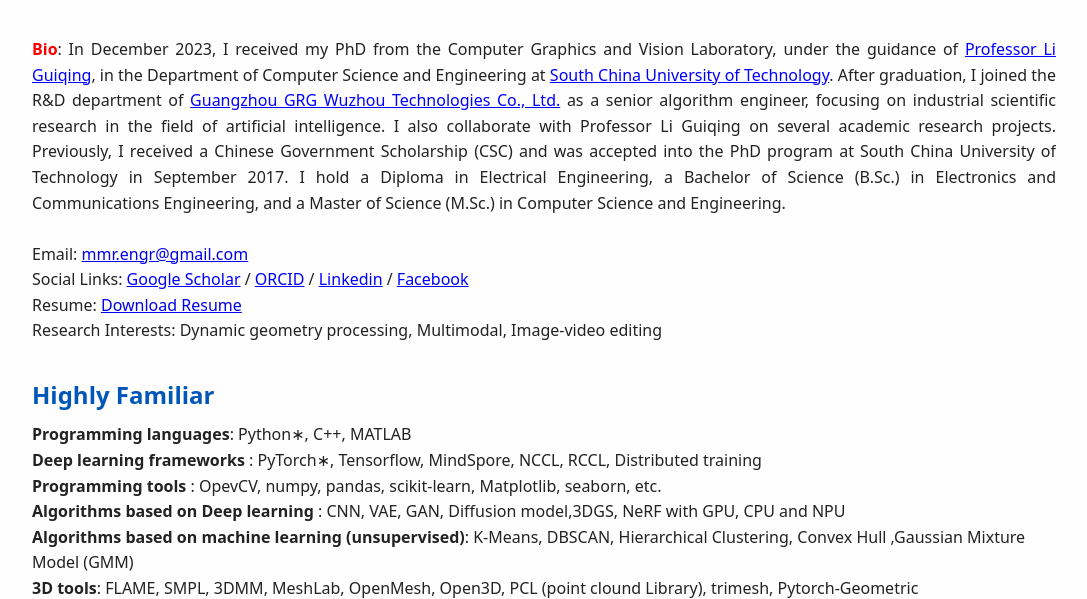
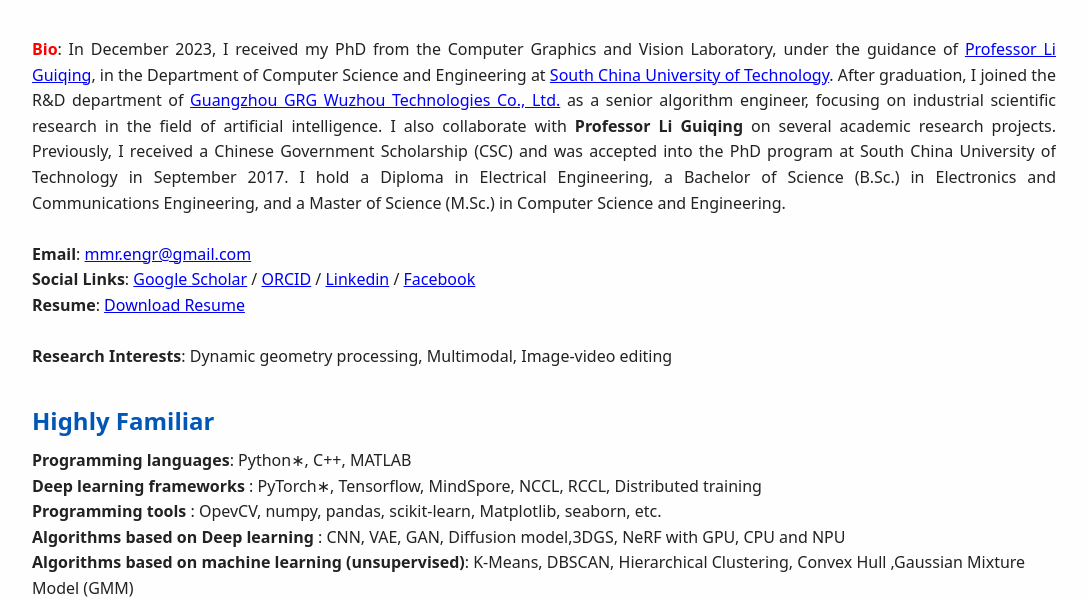
Before and after one commit to mamunctg/mamunctg.github.io, a plain HTML site: page index.html in a window 1280 px wide. Shown: the part 483-1082 px from the top of the page, without its empty margins (96-1183 px from the left). Drawn offline with Linux system fonts and the light colour scheme; files whose address does not match are found by name.

Commit message:
Update index.html

```diff
--- a/index.html
+++ b/index.html
@@ -37,16 +37,17 @@
                     in the Department of Computer Science and Engineering at <a href="https://www.scut.edu.cn/new/" style="color: blue;">South China University of Technology</a>.
                     After graduation, I joined the R&D department of <a href="https://wuzhoucloud.com/" style="color: blue;">Guangzhou GRG Wuzhou Technologies Co., Ltd.</a> as a senior algorithm engineer,
                     focusing on industrial scientific research in the field of artificial intelligence.
-                    I also collaborate with Professor Li Guiqing on several academic research projects.
+                    I also collaborate with <b>Professor Li Guiqing </b> on several academic research projects.
 
                     Previously, I received a Chinese Government Scholarship (CSC) and was accepted into the PhD program at South China University of Technology in September 2017.
                     I hold a Diploma in Electrical Engineering, a Bachelor of Science (B.Sc.) in Electronics and Communications Engineering,
                     and a Master of Science (M.Sc.) in Computer Science and Engineering.</p>
                 <br>
-                <p>Email: <a href="mailto:your.email@example.com">mmr.engr@gmail.com</a></p>
-                Social Links: <a target="_blank" href="https://scholar.google.com/citations?user=Jw2zebgAAAAJ&hl=en" style="color: blue;" >Google Scholar</a> / <a target="_blank" href="https://orcid.org/0000-0002-5600-4874" style="color: blue;">ORCID</a> / <a target="_blank" href="https://www.linkedin.com/in/muhammad-mamunur-rashid-b5978153/" style="color: blue;">Linkedin</a> / <a target="_blank" href="https://www.facebook.com/md.mamunur.rashid.501" style="color:blue">Facebook</a>
-                <p>Resume: <a href="resume_cn.pdf" download>Download Resume</a></p>
-                <p>Research Interests: Dynamic geometry processing, Multimodal, Image-video editing</p>
+                <p><b>Email</b>: <a href="mailto:your.email@example.com">mmr.engr@gmail.com</a></p>
+                <b>Social Links</b>: <a target="_blank" href="https://scholar.google.com/citations?user=Jw2zebgAAAAJ&hl=en" style="color: blue;" >Google Scholar</a> / <a target="_blank" href="https://orcid.org/0000-0002-5600-4874" style="color: blue;">ORCID</a> / <a target="_blank" href="https://www.linkedin.com/in/muhammad-mamunur-rashid-b5978153/" style="color: blue;">Linkedin</a> / <a target="_blank" href="https://www.facebook.com/md.mamunur.rashid.501" style="color:blue">Facebook</a>
+                <p><b>Resume</b>: <a href="resume_cn.pdf" download>Download Resume</a></p>
+                <br>
+                <p><b>Research Interests</b>: Dynamic geometry processing, Multimodal, Image-video editing</p>
             </div>
         </div>
     </section>
```
